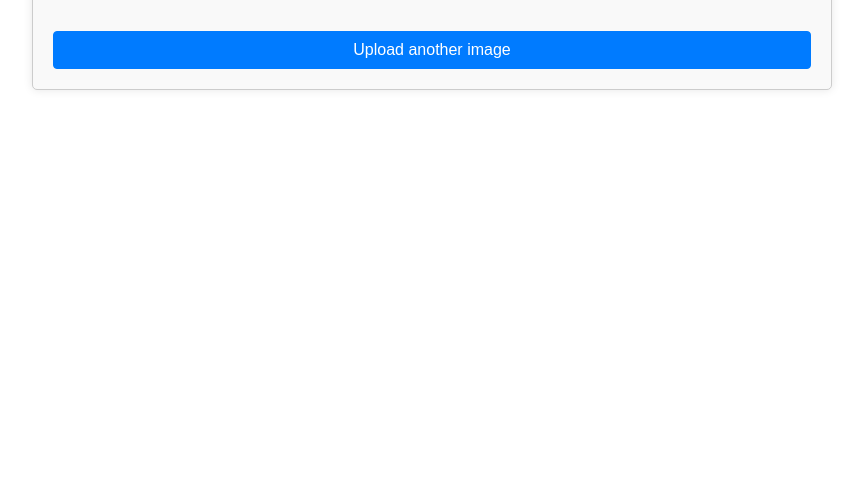
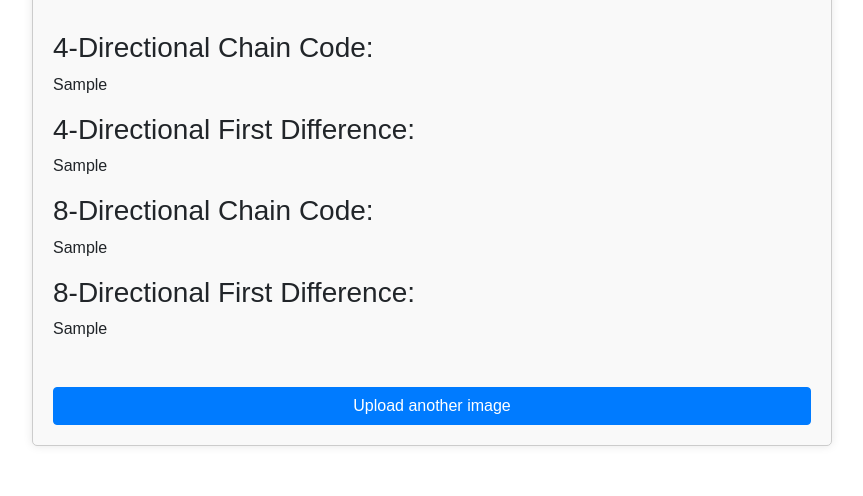
Before and after one commit to nishansr/django-number-plate-detection, a Django app: template detection/templates/result.html in a window 1280 px wide. Shown: the part 1010-1506 px from the top of the page, without its empty margins (208-1071 px from the left). Before the commit the page ends 1100 px from the top, so only its background shows below. Run offline with Django 5.2, Linux system fonts and the light colour scheme; the template is opened without the code that fills it: most values are stand-ins (such as "Sample title", 1, 10 or a date in 2020); grey boxes marked "Sample" are stand-in pictures; some libraries are stand-ins or nearby versions.

Commit message:
chain code uploaded

```diff
--- a/detection/templates/result.html
+++ b/detection/templates/result.html
@@ -56,7 +56,7 @@
             </div>
             <div class="row result-section">
                 <div class="col-md-3">
-                    <h4>Median Filter:</h4>
+                    <h>Median Filter:</h>
                     <img src="{{ median_filtered_path }}" class="img-fluid mb-4" alt="Median Filter">
                 </div>
                 <div class="col-md-3">
@@ -64,12 +64,30 @@
                     <img src="{{ prewitt_filtered_path }}" class="img-fluid mb-4" alt="Prewitt Filter">
                 </div>
                 <div class="col-md-3">
-                    <h4>Sobel Filter:</h3>
+                    <h4>Sobel Filter:</h4>
                     <img src="{{ sobel_filtered_path }}" class="img-fluid mb-4" alt="Sobel Filter">
                 </div>
                 <div class="col-md-3">
                     <h4>Laplacian Filter:</h4>
                     <img src="{{ laplacian_filtered_path }}" class="img-fluid mb-4" alt="Laplacian Filter">
+                </div>
+            </div>
+            <div class="row result-section">
+                <div class="col-md-12">
+                    <h3>4-Directional Chain Code:</h3>
+                    <p>{{ chain_code_4 }}</p>
+                </div>
+                <div class="col-md-12">
+                    <h3>4-Directional First Difference:</h3>
+                    <p>{{ first_diff_4 }}</p>
+                </div>
+                <div class="col-md-12">
+                    <h3>8-Directional Chain Code:</h3>
+                    <p>{{ chain_code_8 }}</p>
+                </div>
+                <div class="col-md-12">
+                    <h3>8-Directional First Difference:</h3>
+                    <p>{{ first_diff_8 }}</p>
                 </div>
             </div>
             <a href="/" class="btn btn-primary full-width-btn">Upload another image</a>
```
Also changed, not shown: detection/views.py (+54 -1 lines), media/adaptive_thresh.jpg, media/global_thresh.jpg, media/laplacian_filtered.jpg, media/median_filtered.jpg, media/otsu_thresh.jpg, media/prewitt_filtered.jpg, media/processed_image.jpg, media/sobel_filtered.jpg.
